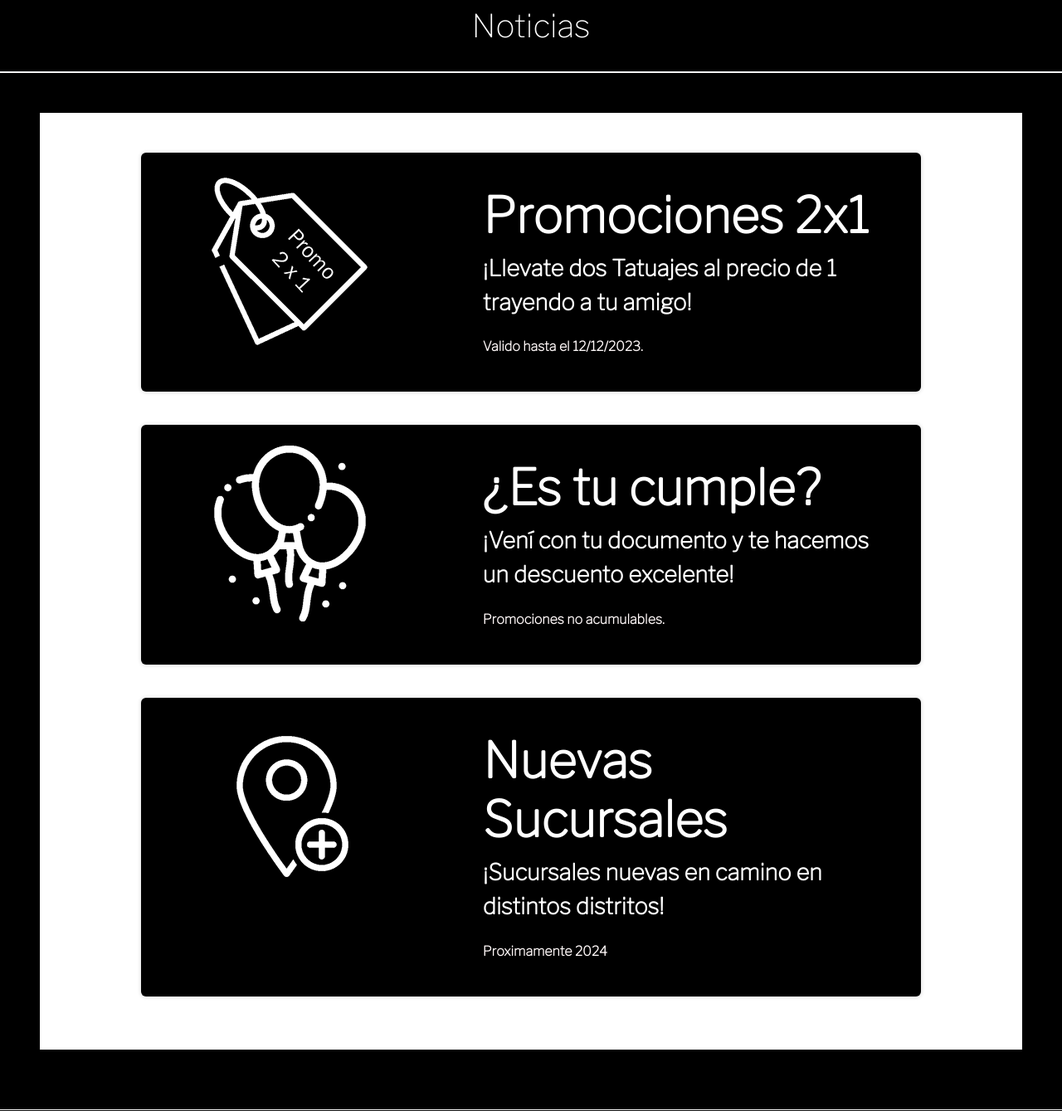
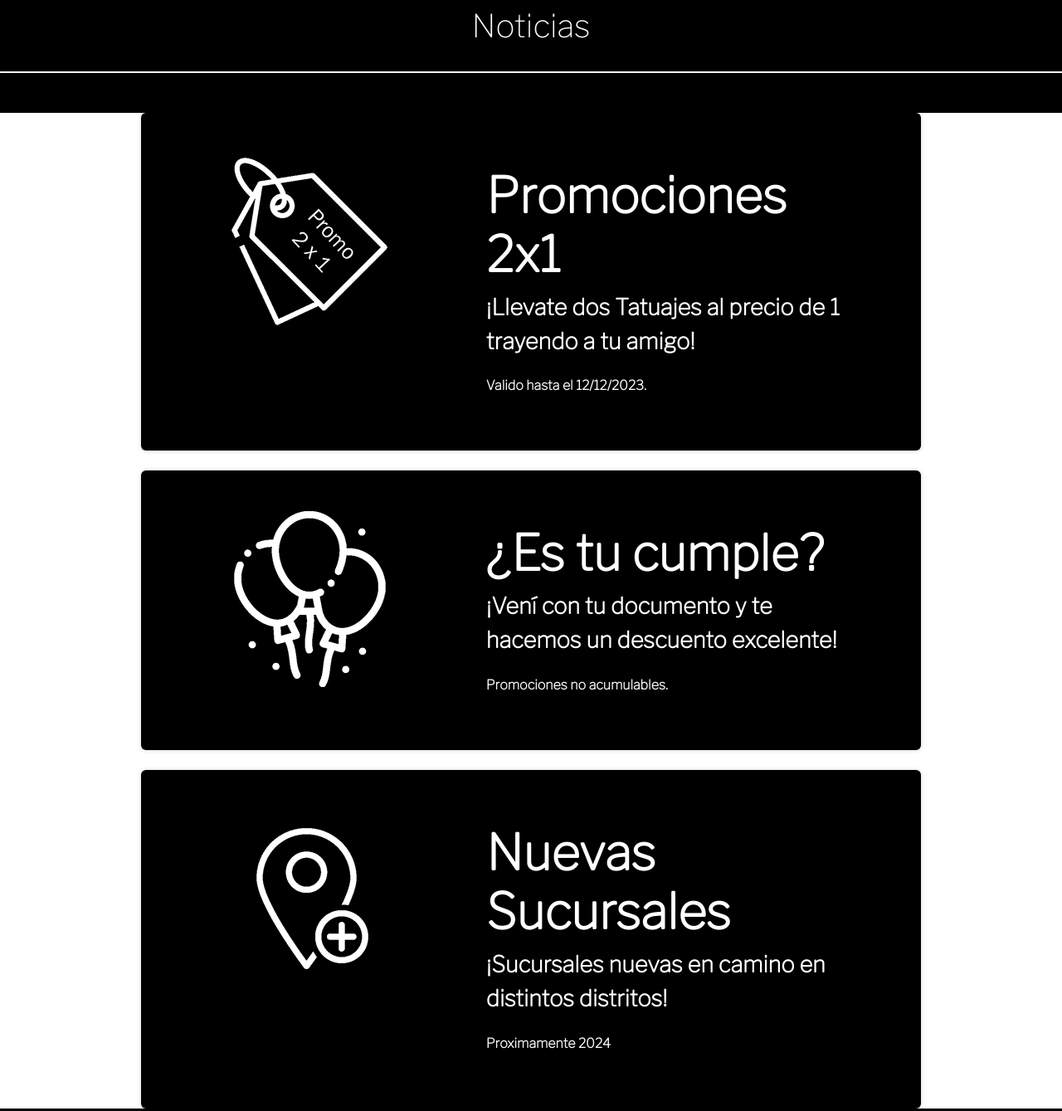
Before and after one commit to EnzoHuerta/EnzoHuerta.github.io, a plain HTML site: page index.html in a window 1280 px wide. Shown: the part 1326-2665 px from the top of the page at 83% size. Drawn offline with nearby package versions, Linux system fonts and the light colour scheme; a web font is replaced by a local one.

Commit message:
Update index.html

```diff
--- a/index.html
+++ b/index.html
@@ -103,8 +103,8 @@
 </div>
 
   <!--Opcion 1-->
-  <div style="background-color: white;" class="py-5 m-5">
-  <div id="noti" class="card mb-3 p-4 mx-auto" style="max-width: 940px;">
+  <div id="tarjetas" style="background-color: white;" class="container-fluid">
+  <div id="noti" class="card p-5 mx-auto" style="max-width: 940px;">
     <div class="row g-0">
       <div class="col-md-5 col-sm-12 col-12">
         <img src="images/etiqueta-de-precio.png" class="img-fluid rounded mx-5" alt="...">
@@ -119,7 +119,7 @@
     </div>
   </div>
   <br>
-  <div id="noti" class="card mb-3 mx-auto p-4 " style="max-width: 940px;">
+  <div id="noti" class="card mx-auto p-5 " style="max-width: 940px;">
     <div class="row g-0">
       <div class="col-md-5 col-sm-12 col-12">
         <img src="images/globo1.png"  class="img-fluid rounded mx-5" alt="...">
@@ -134,7 +134,7 @@
     </div>
   </div>
   <br>
-  <div id="noti" class="card mb-3 mx-auto p-4" style="max-width: 940px;">
+  <div id="noti" class="card mx-auto p-5" style="max-width: 940px;">
     <div class="row g-0">
       <div class="col-md-5 col-sm-12 col-12">
         <img src="images/ubicacion.png"  class="img-fluid rounded mx-5" alt="...">
```
